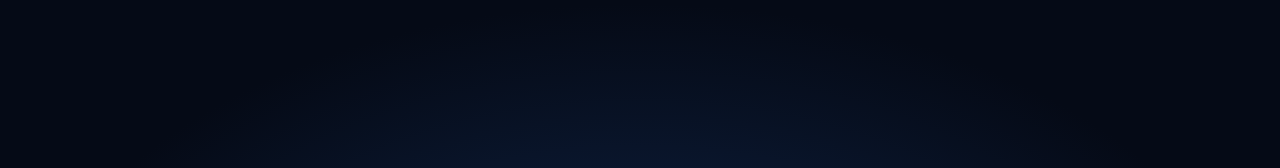
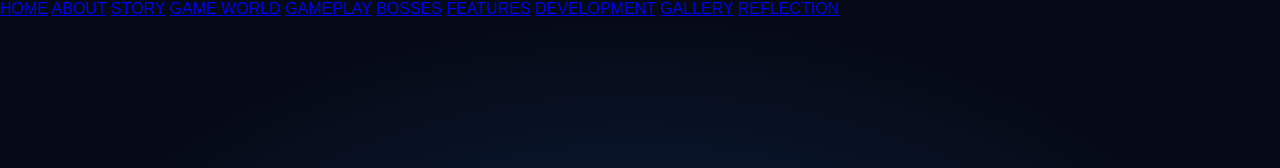
Before and after one commit to ckhupkar-45/Ramayana-fury-of-the-gods, a plain HTML site: page index.html in a window 1280 px wide. Shown: the top 168 px of the page. Drawn offline with Linux system fonts and the light colour scheme.

Commit message:
Update index.html

```diff
--- a/index.html
+++ b/index.html
@@ -101,7 +101,18 @@
 </head>
 
 <body>
-
+<nav class="navbar">
+  <a href="#home">HOME</a>
+  <a href="#about">ABOUT</a>
+  <a href="#story">STORY</a>
+  <a href="#world">GAME WORLD</a>
+  <a href="#gameplay">GAMEPLAY</a>
+  <a href="#bosses">BOSSES</a>
+  <a href="#features">FEATURES</a>
+  <a href="#development">DEVELOPMENT</a>
+  <a href="#gallery">GALLERY</a>
+  <a href="#reflection">REFLECTION</a>
+</nav>
   <header>
     <p class="subtitle">An Epic Mythological Game Project</p>
 
```
